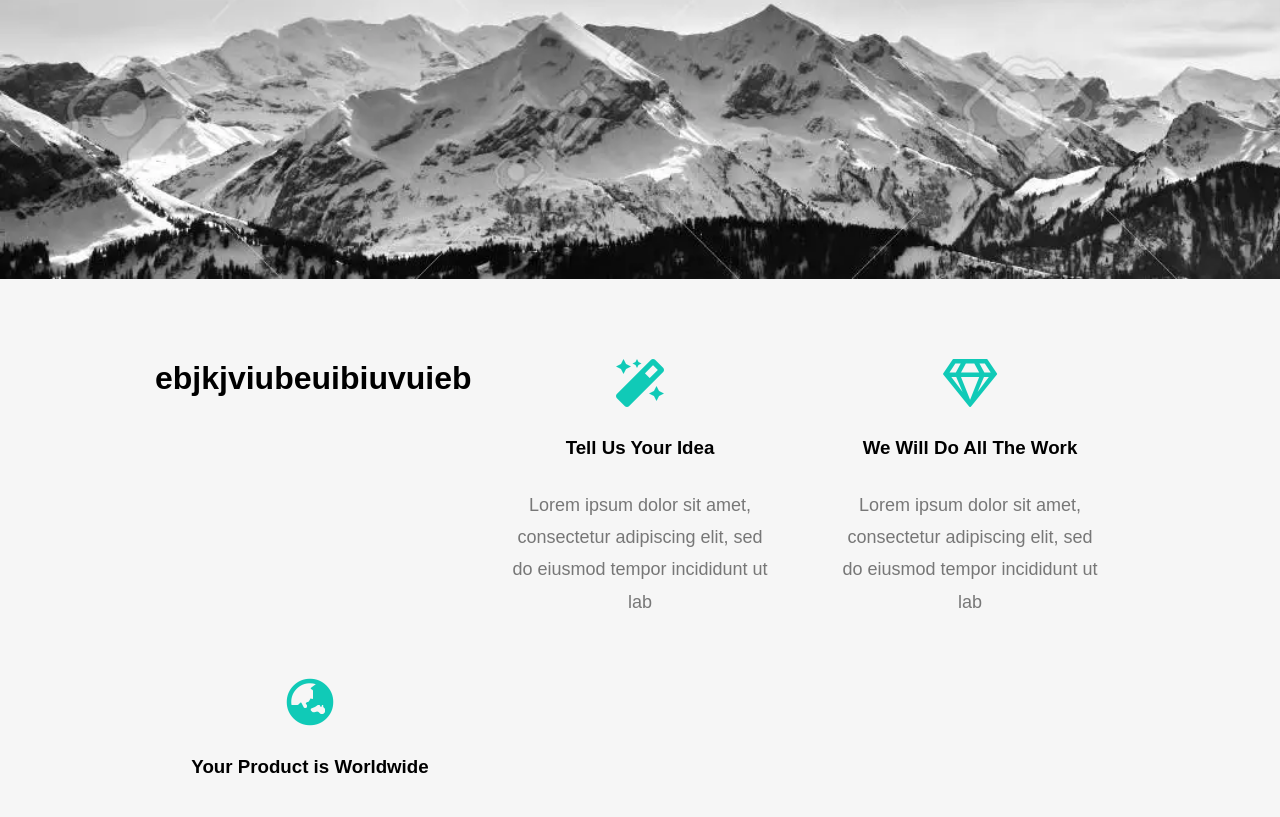
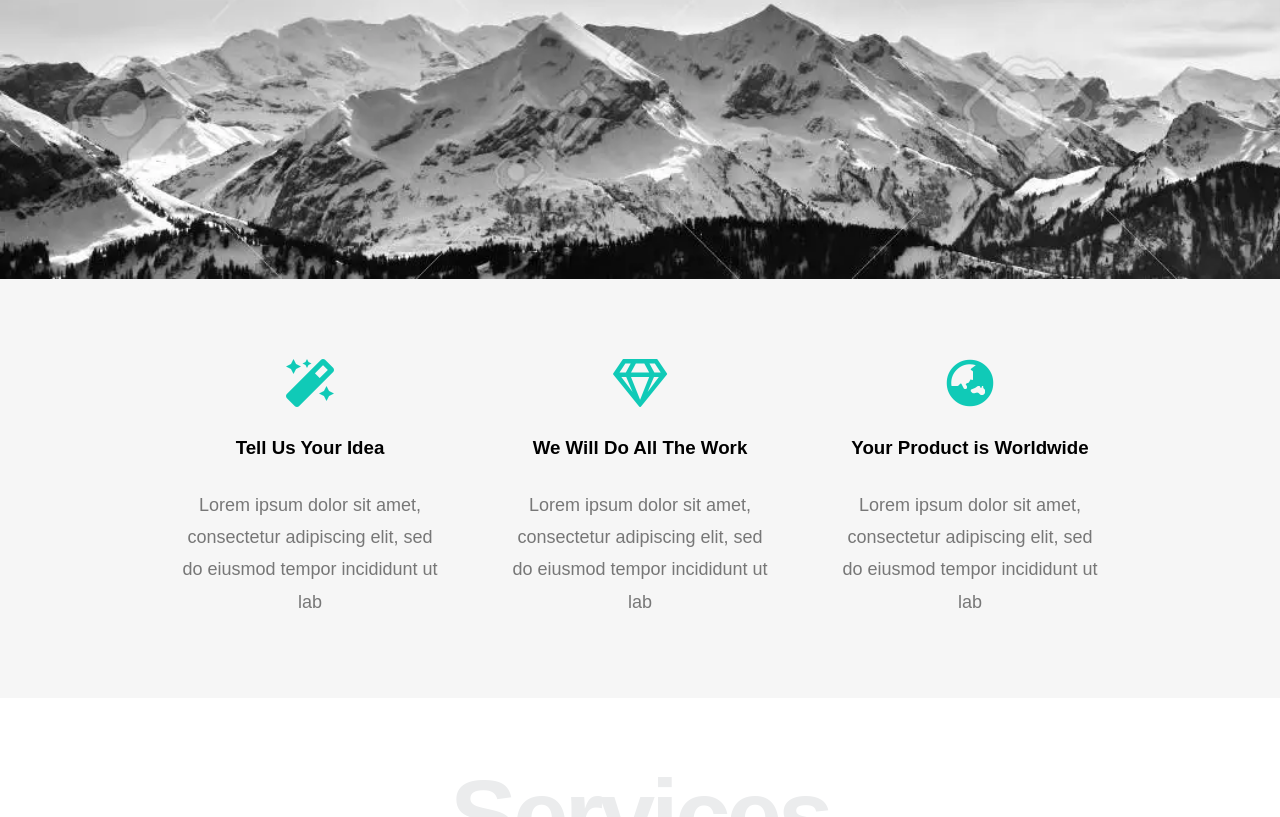
Before and after one commit to Abdelmouz/Abdelmouzeg, a plain HTML site: page index.html in a window 1280 px wide. Shown: the part 525-1342 px from the top of the page. Drawn offline with Linux system fonts and the light colour scheme.

Commit message:
one change

```diff
--- a/index.html
+++ b/index.html
@@ -39,7 +39,7 @@
     <!--end lading-->
     <div class="features">
         <div class="conte contener">
-            <h1>ebjkjviubeuibiuvuieb</h1>
+
             <div class="feat">
                 <i class="fas fa-magic fa-3x"></i>
                 <h3>Tell Us Your Idea</h3>
```
